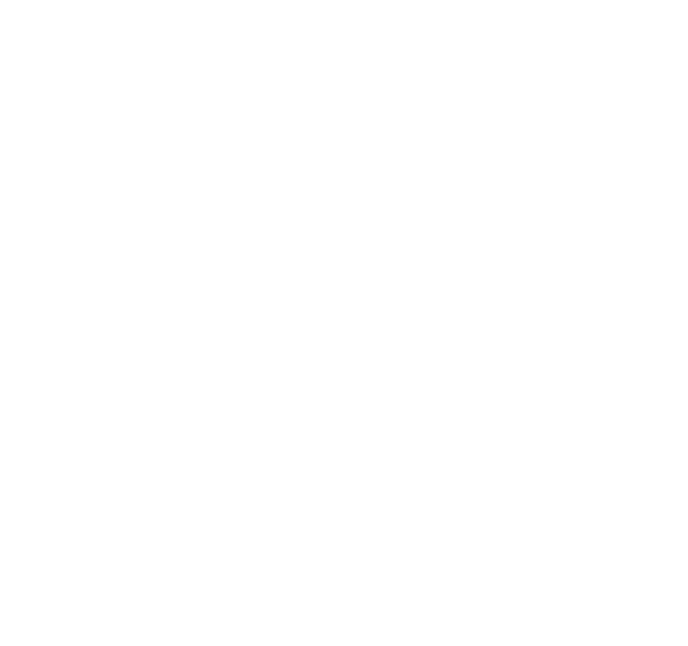
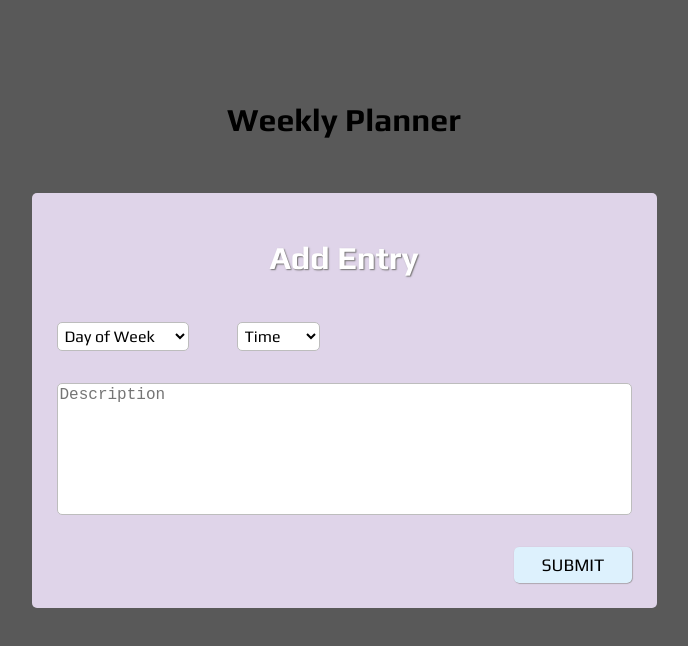
Before and after one commit to mariannecuevas/week-planner, a website: page index.html in a window 1280 px wide. Shown: the whole page, without its empty margins (296-984 px from the left). Drawn offline with Linux system fonts and the light colour scheme.

Commit message:
Added styling to the modal. #1

```diff
--- /dev/null
+++ b/css/layout.css
@@ -0,0 +1,29 @@
+.hidden {
+  display: none !important;
+}
+
+.container {
+  max-width: 1000px;
+  margin: 0 auto;
+  padding: 0 1.5rem;
+}
+
+.row {
+  display: flex;
+}
+
+.modal-row {
+  display: flex;
+}
+
+.modal-column {
+  display: flex;
+  justify-content: flex-start;
+  flex-basis: 100%;
+}
+
+.column-full {
+  display: flex;
+  justify-content: center;
+  flex-basis: 100%;
+}
--- /dev/null
+++ b/css/reset.css
@@ -0,0 +1,7 @@
+* {
+  box-sizing: border-box;
+}
+
+body {
+  margin: 0 auto;
+}
--- /dev/null
+++ b/css/styles.css
@@ -0,0 +1,83 @@
+body {
+  font-family: Play, sans-serif;
+}
+
+header {
+  margin-top: 5rem;
+}
+
+.add-entry-btn {
+  font-family: Play, sans-serif;
+  font-weight: bold;
+  margin-top: 20rem;
+  background-color: #ddf1fd;
+  border: none;
+  cursor: pointer;
+  padding: 1.25rem 5rem;
+  box-shadow: 0.1rem 0.1rem 0.1rem black;
+  border-radius: 5px;
+  font-size: 1rem;
+}
+
+.modal-container {
+  background-color: rgb(0 0 0 / 65%);
+  position: fixed;
+  top: 0;
+  left: 0;
+  right: 0;
+  bottom: 0;
+  display: flex;
+}
+
+.modal-content {
+  display: flex;
+  width: 625px;
+  height: 415px;
+  flex-direction: column;
+  margin: auto;
+  padding: 25px;
+  border-radius: 5px;
+  text-align: center;
+  background-color: #dfd4e9;
+}
+
+.modal-header {
+  color: white;
+  text-shadow: 1px 1px 1.5px rgb(116, 114, 114);
+}
+
+.right-end {
+  display: flex;
+  justify-content: flex-end;
+}
+
+textarea {
+  margin: 2rem 0;
+  width: 100%;
+  border-radius: 5px;
+  border: 1px solid rgb(189 189 189);
+  resize: none;
+  font-size: 1rem;
+}
+
+select {
+  font-size: 1rem;
+  font-family: inherit;
+  background-color: white;
+  border: 1px solid rgb(189 189 189);
+  padding: 3px 16px 3px 3px;
+  margin-right: 3rem;
+  border-radius: 5px;
+  cursor: pointer;
+}
+
+.submit-button {
+  font-family: Play, sans-serif;
+  background-color: #ddf1fd;
+  border: none;
+  cursor: pointer;
+  padding: 0.5rem 1.7rem;
+  box-shadow: 0.5px 0.5px 1px rgb(134, 129, 129);
+  border-radius: 5px;
+  font-size: 1.1rem;
+}
--- a/index.html
+++ b/index.html
@@ -4,9 +4,82 @@
   <meta charset="UTF-8">
   <meta name="viewport" content="width=device-width, initial-scale=1.0">
   <title>Week Planner</title>
-  <link rel="stylesheet" href="styles.css">
+  <link rel="stylesheet" href="css/reset.css">
+  <link rel="stylesheet" href="css/layout.css">
+  <link rel="stylesheet" href="css/styles.css">
+  <link rel="preconnect" href="https://fonts.googleapis.com">
+  <link rel="preconnect" href="https://fonts.gstatic.com" crossorigin>
+  <link href="https://fonts.googleapis.com/css2?family=Play:wght@400;700&display=swap" rel="stylesheet">
 </head>
 <body>
+  <div class="container">
+    <header class="row">
+      <div class="column-full header">
+        <h1>Weekly Planner</h1>
+      </div>
+    </header>
+    <div class="modal-container">
+      <div class="modal-content">
+        <div class="row column-full">
+          <h1 class="modal-header">Add Entry</h1>
+        </div>
+        <form action="" class="add-entry">
+          <div class="modal-row">
+            <div class="modal-column">
+              <label for="week"></label>
+              <select name="day" id="week">
+                <option value="option">Day of Week</option>
+                <option value="monday">Monday</option>
+                <option value="tuesday">Tuesday</option>
+                <option value="wednesday">Wednesday</option>
+                <option value="thursday">Thursday</option>
+                <option value="friday">Friday</option>
+                <option value="saturday">Saturday</option>
+                <option value="sunday">Sunday</option>
+              </select>
+              <label for="time"></label>
+              <select name="time" id="time">
+                <option value="option">Time</option>
+                <option value="6:00">6:00</option>
+                <option value="7:00">7:00</option>
+                <option value="8:00">8:00</option>
+                <option value="9:00">9:00</option>
+                <option value="10:00">10:00</option>
+                <option value="11:00">11:00</option>
+                <option value="12:00">12:00</option>
+                <option value="13:00">13:00</option>
+                <option value="14:00">14:00</option>
+                <option value="15:00">15:00</option>
+                <option value="16:00">16:00</option>
+                <option value="17:00">17:00</option>
+                <option value="18:00">18:00</option>
+                <option value="19:00">19:00</option>
+                <option value="20:00">20:00</option>
+                <option value="21:00">21:00</option>
+                <option value="6:00">22:00</option>
+              </select>
+            </div>
+          </div>
+          <div class="modal-row">
+            <div class="modal-column">
+              <label for="description"></label>
+              <textarea required rows="7" name="message" id="description" placeholder="Description"></textarea>
+            </div>
+          </div>
+          <div class="form-actions row">
+            <div class="modal-column right-end">
+              <button class="submit-button" type="submit">SUBMIT</button>
+            </div>
+          </div>
+        </form>
+      </div>
+    </div>
+    <div class="row">
+      <div class="column-full">
+        <button class="add-entry-btn">Add Entry</button>
+      </div>
+    </div>
+  </div>
   <script src="main.js"></script>
 </body>
 </html>
```
Also changed, not shown: styles.css (deleted).
